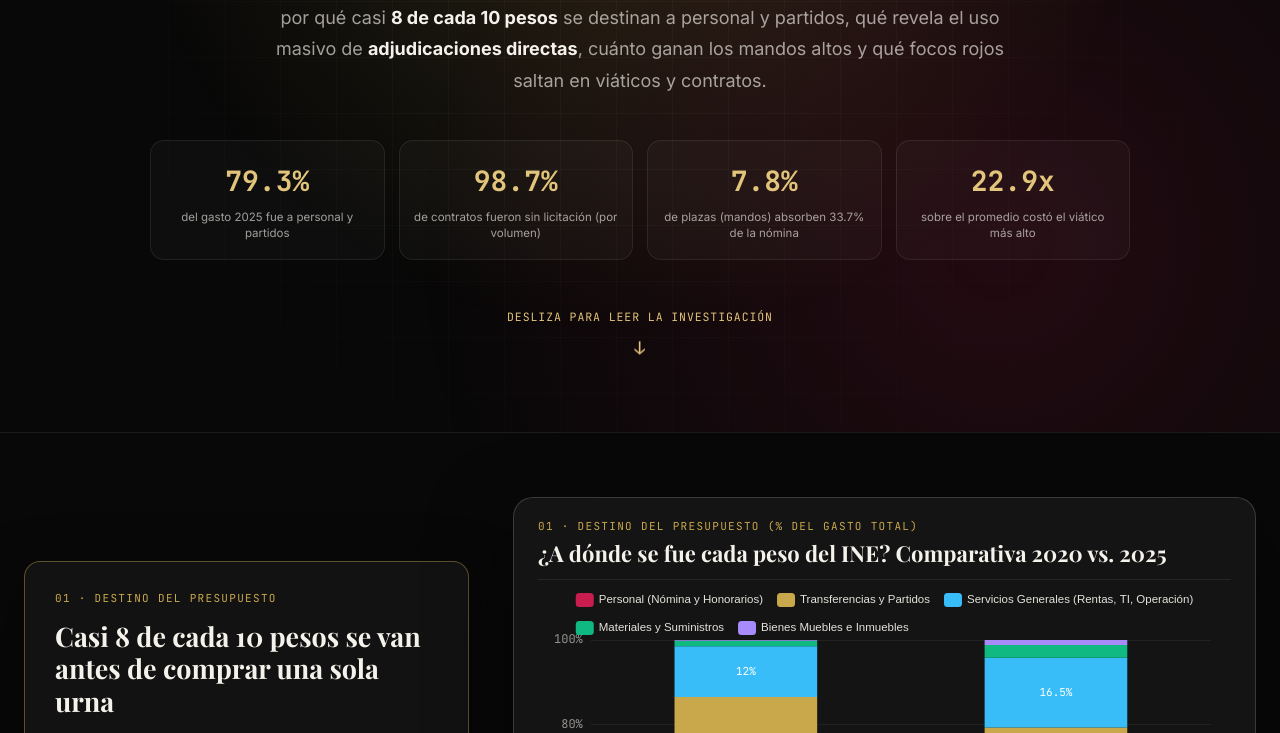
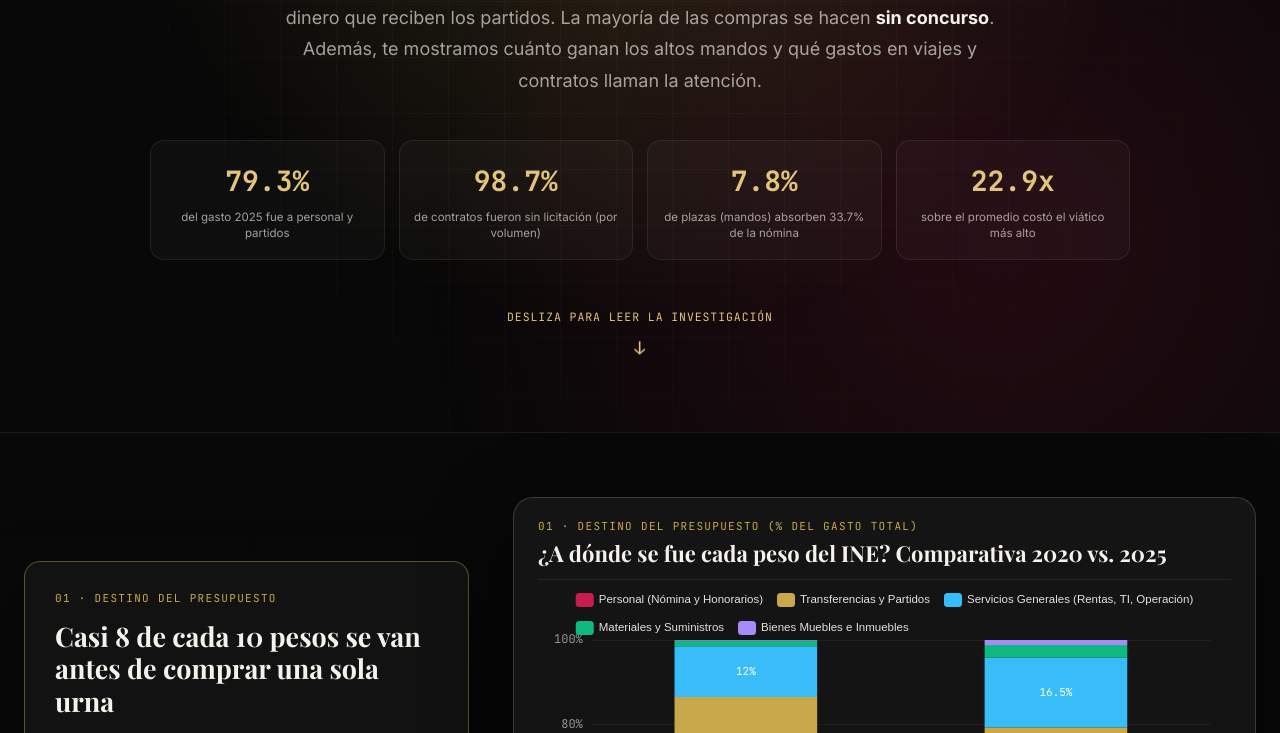
Before and after one commit to ar-rodrigues/ine-transparencia-2020-2026, a plain HTML site: page tablero/index.html in a window 1280 px wide. Shown: the part 367-1100 px from the top of the page. Drawn offline with nearby package versions, Linux system fonts and the light colour scheme; a web font is replaced by a local one.

Commit message:
Actualizar texto introductorio del hero a un tono más claro y ciudadano.
Co-authored-by: Cursor <cursoragent@cursor.com>

```diff
--- a/tablero/index.html
+++ b/tablero/index.html
@@ -54,7 +54,7 @@
         ¿A dónde va el dinero del <em>INE</em>?
       </h1>
       <p class="hero-lead">
-        Una radiografía ciudadana sobre cómo se reparte el presupuesto electoral en México: por qué casi <strong>8 de cada 10 pesos</strong> se destinan a personal y partidos, qué revela el uso masivo de <strong>adjudicaciones directas</strong>, cuánto ganan los mandos altos y qué focos rojos saltan en viáticos y contratos.
+        ¿En qué se gasta el dinero del INE? Casi <strong>8 de cada 10 pesos</strong> se van en sueldos y en el dinero que reciben los partidos. La mayoría de las compras se hacen <strong>sin concurso</strong>. Además, te mostramos cuánto ganan los altos mandos y qué gastos en viajes y contratos llaman la atención.
       </p>
 
       <div class="hero-metrics">
```
Also changed, not shown: 1 other file.
